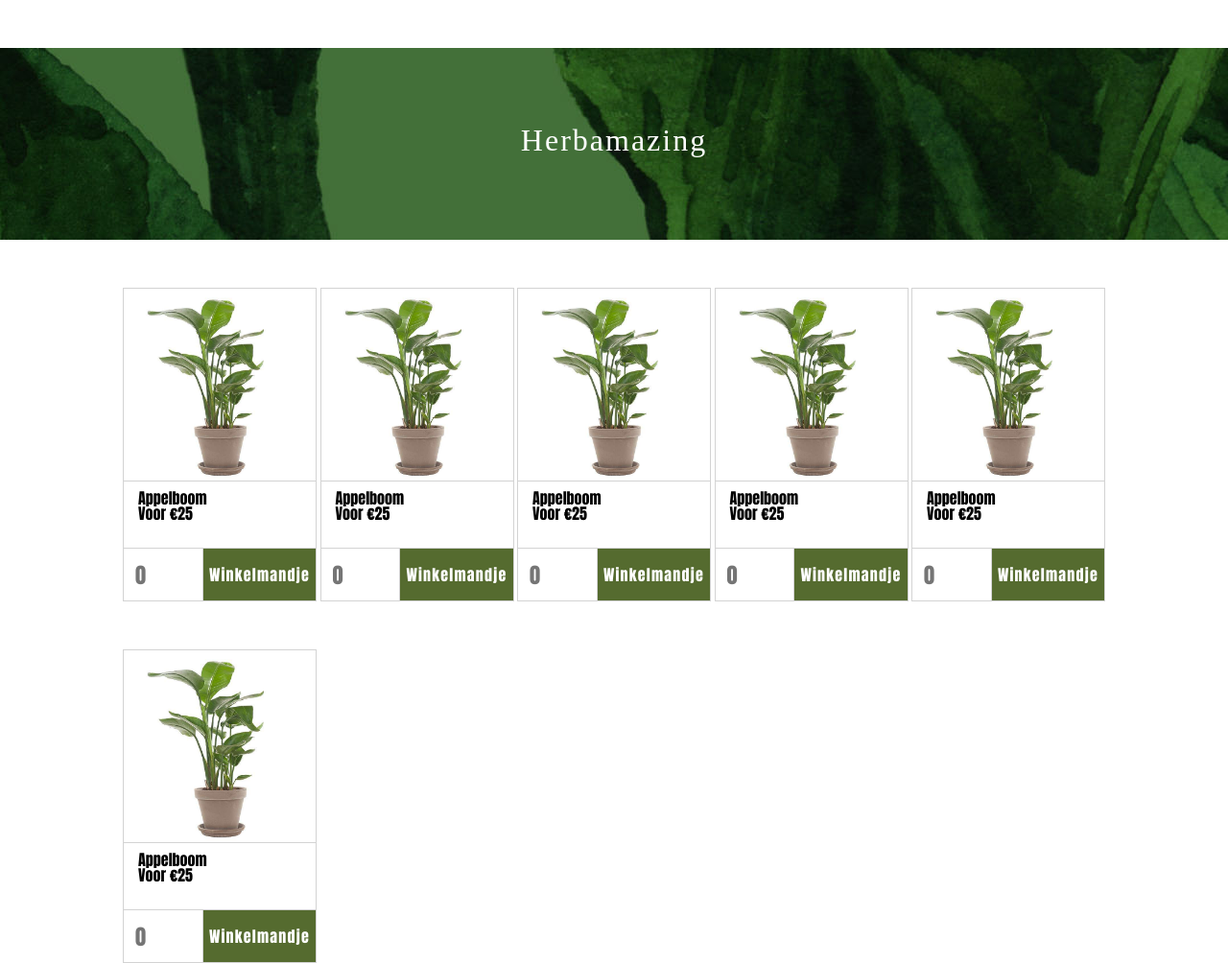
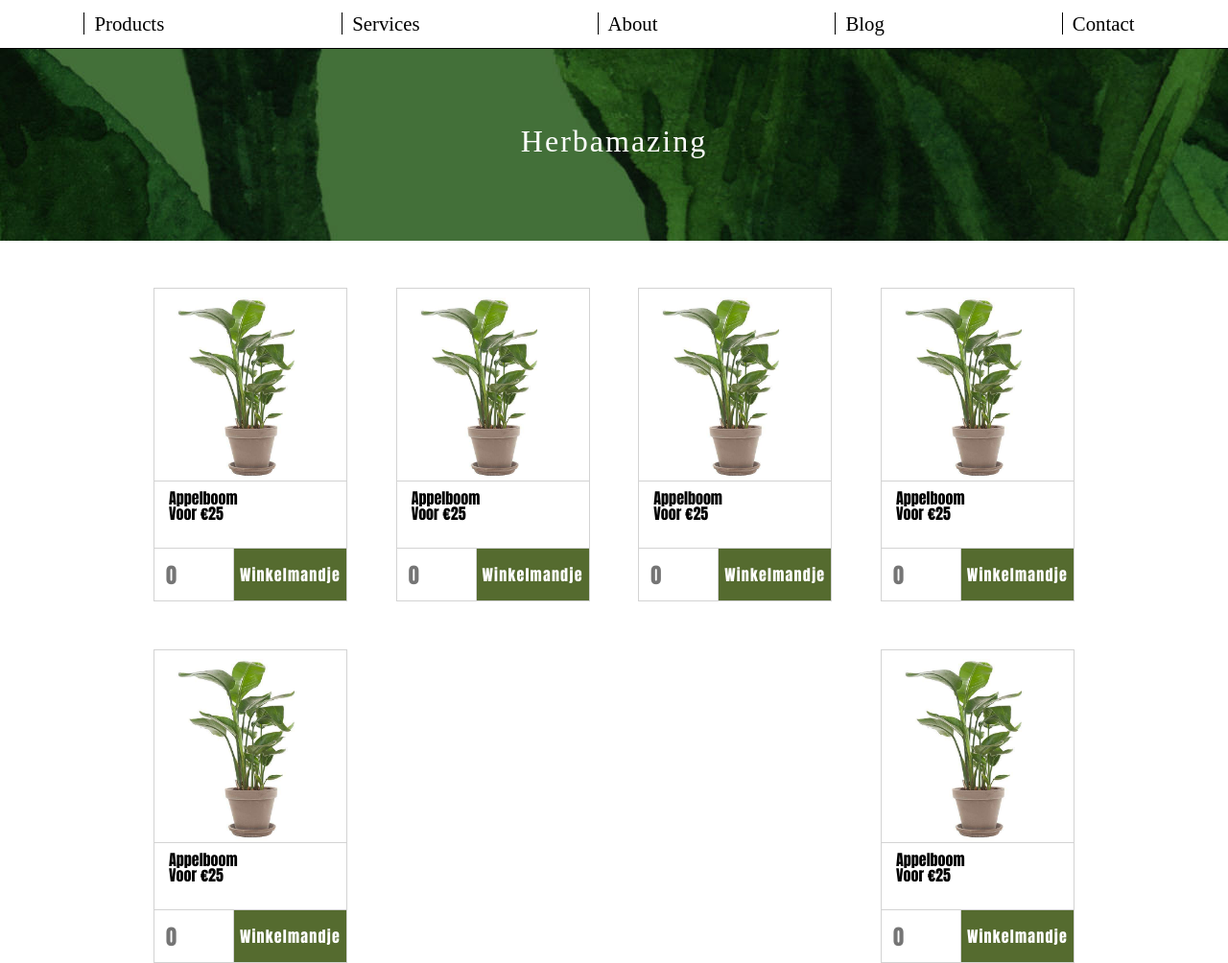
Before and after one commit to Fl0zz3/mygoldenwebsite, a plain HTML site: page index.html in a window 1280 px wide. Shown: the whole page at 96% size. Drawn offline with Linux system fonts and the light colour scheme.

Commit message:
Added a navigation :D

```diff
--- a/assets/css/screen.css
+++ b/assets/css/screen.css
@@ -3,11 +3,35 @@
     font-family: 'Anton', sans-serif;
 }
 header{
-    margin-top: 50px;
+    height: 250px;
+}
+header nav{
+    height: 50px;
+    border-bottom: 1px solid black;
+}
+header nav ul{
+    display: flex;
+    justify-content: space-around;
+}
+header nav ul li{
+    padding-top: 15px;
+}
+header nav ul li a{
+    text-decoration: none;
+    color: black;
+    font-size: 1.3rem;
+    border-left: 1px solid black;
+    padding-left: 10px;
+    padding-right: 10px;
+}
+header nav ul li a:hover{
+    border: 1px solid black;
+}
+header #logo{
     background: url("../media/Background.jpg") no-repeat;
     height: 200px;
 }
-header h1{
+header #logo h1{
     color: white;
     font-size: 2rem;
     text-align: center;
@@ -18,7 +42,7 @@
     display: flex;
     flex-wrap: wrap;
     justify-content: space-between;
-    width: 80%;
+    width: 75%;
     margin-right: auto;
     margin-left: auto;
 }
--- a/assets/js/script.js
+++ b/assets/js/script.js
@@ -0,0 +1,7 @@
+'use strict';
+
+document.addEventListener('DOMContentLoaded', init);
+
+function init() {
+    console.log('Page loaded, have a nice day :)')
+}
--- a/index.html
+++ b/index.html
@@ -11,7 +11,18 @@
 </head>
 <body>
     <header>
-        <h1>Herbamazing</h1>
+        <nav>
+            <ul>
+                <li><a href="#">Products</a></li>
+                <li><a href="#">Services</a></li>
+                <li><a href="#">About</a></li>
+                <li><a href="#">Blog</a></li>
+                <li><a href="#">Contact</a></li>
+            </ul>
+        </nav>
+        <div id="logo">
+            <h1>Herbamazing</h1>
+        </div>
     </header>
     <main>
         <article>
```
